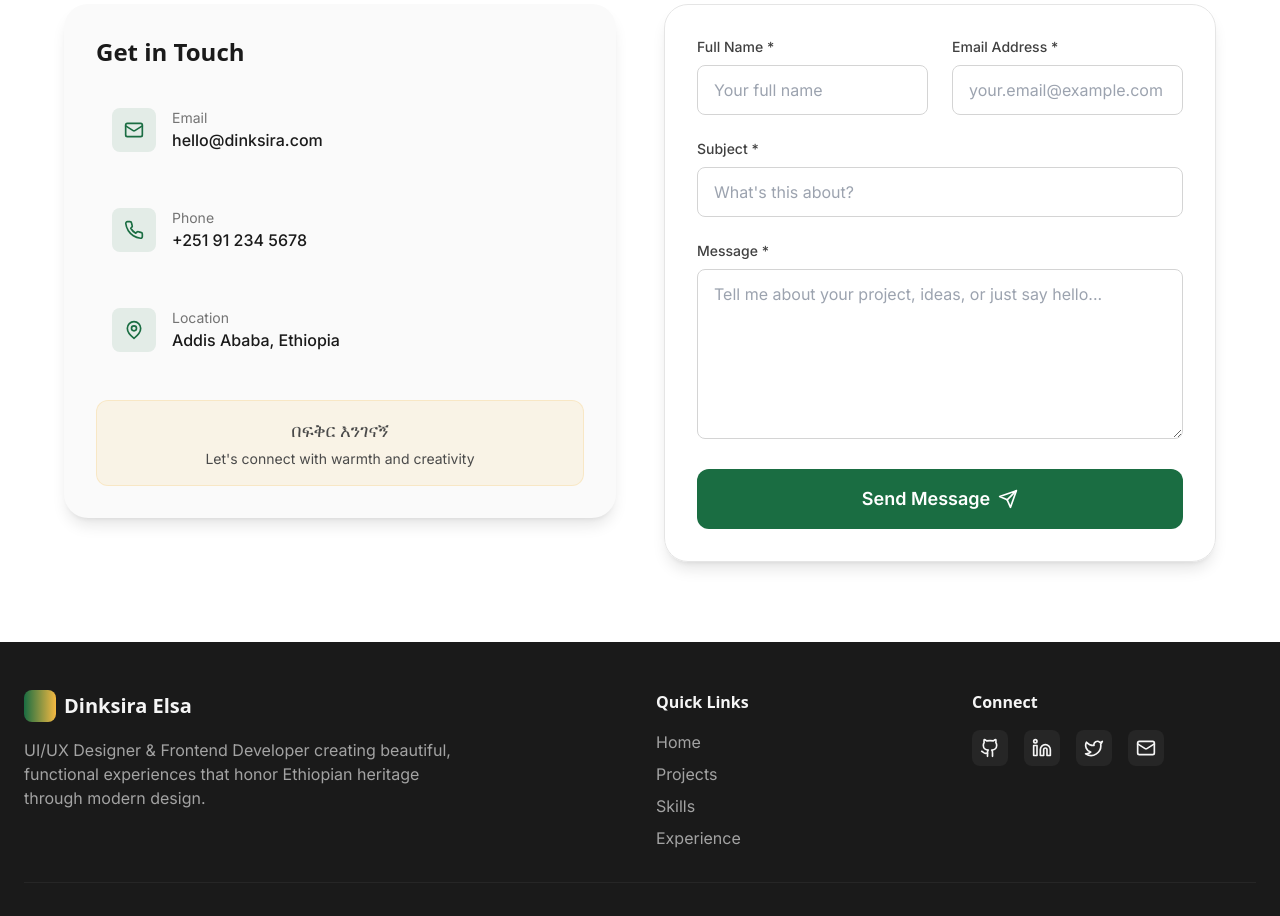
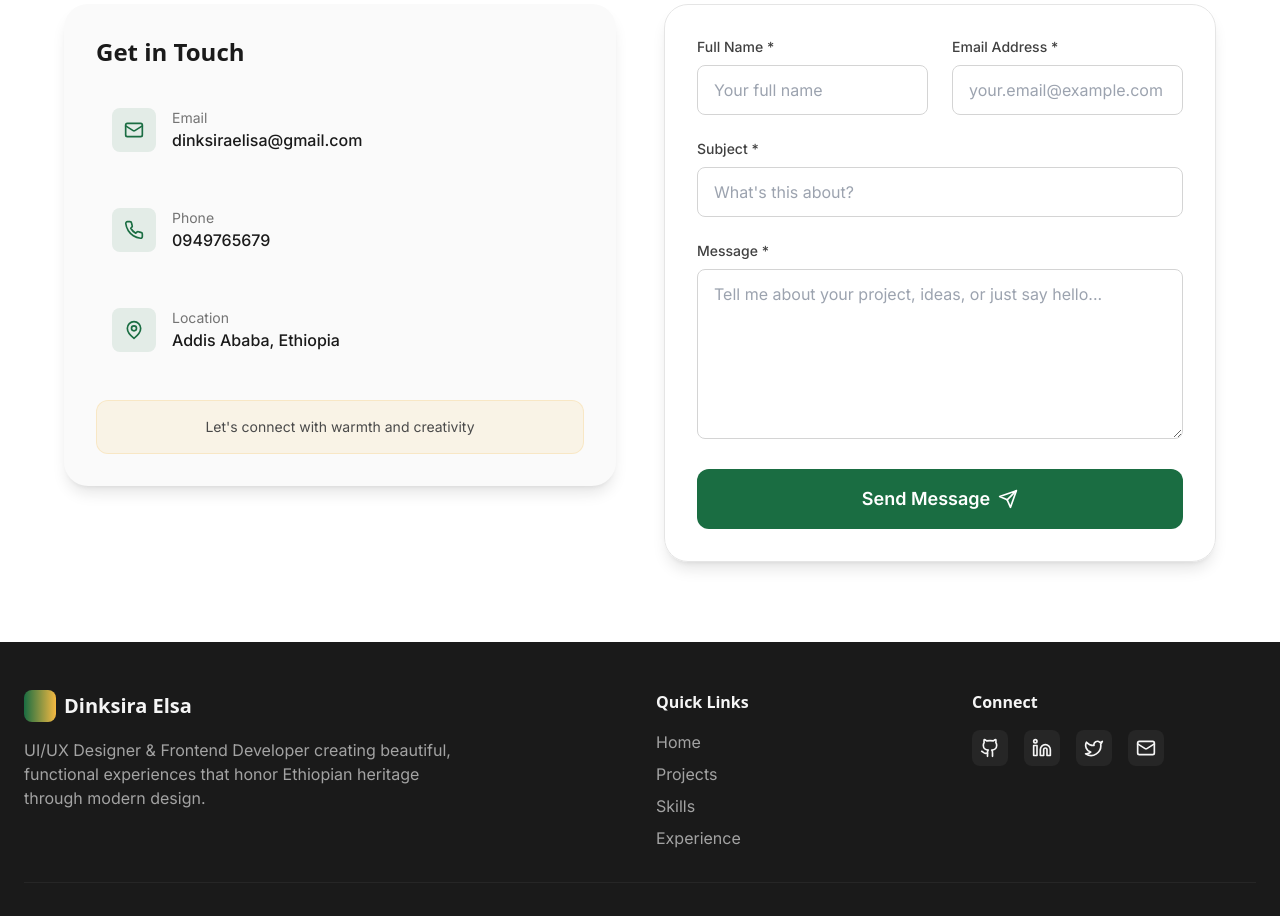
Before and after one commit to dinksira/Portfolio, a Next.js app: page / in a window 1280 px wide. Shown: the part 6680-7596 px from the top of the page. Built offline with nearby package versions, Linux system fonts and the light colour scheme; a web font is replaced by a local one.

Commit message:
contact form updated

```diff
--- a/src/components/sections/ContactForm.tsx
+++ b/src/components/sections/ContactForm.tsx
@@ -28,15 +28,15 @@ export default function ContactForm() {
   };
 
   const contactInfo = [
-    { icon: Mail, label: 'Email', value: 'hello@dinksira.com', href: 'mailto:hello@dinksira.com' },
-    { icon: Phone, label: 'Phone', value: '+251 91 234 5678', href: 'tel:+251912345678' },
+    { icon: Mail, label: 'Email', value: 'dinksiraelisa@gmail.com', href: 'mailto:dinksiraelisa@gmail.com' },
+    { icon: Phone, label: 'Phone', value: '0949765679', href: 'tel:0949765679' },
     { icon: MapPin, label: 'Location', value: 'Addis Ababa, Ethiopia', href: '#' },
   ];
 
   return (
     <section id="contact" className="py-20 bg-white dark:bg-neutral-900 transition-colors duration-300">
       <div className="container mx-auto px-6">
-        {/* Header */}
+        {/* Section Header */}
         <motion.div
           ref={ref}
           initial={{ opacity: 0, y: 30 }}
@@ -53,7 +53,7 @@ export default function ContactForm() {
 
         {/* Content Grid */}
         <div className="grid grid-cols-1 lg:grid-cols-2 gap-12 max-w-6xl mx-auto">
-          {/* Left Contact Info */}
+          {/* Contact Info */}
           <motion.div
             initial={{ opacity: 0, x: -50 }}
             animate={inView ? { opacity: 1, x: 0 } : {}}
@@ -69,6 +69,8 @@ export default function ContactForm() {
                   <motion.a
                     key={item.label}
                     href={item.href}
+                    target={item.label !== 'Location' ? '_blank' : undefined}
+                    rel="noopener noreferrer"
                     initial={{ opacity: 0, y: 20 }}
                     animate={inView ? { opacity: 1, y: 0 } : {}}
                     transition={{ delay: 0.4 + idx * 0.1 }}
@@ -88,7 +90,7 @@ export default function ContactForm() {
                 ))}
               </div>
 
-              {/* Cultural Note */}
+              {/* Note */}
               <motion.div
                 initial={{ opacity: 0 }}
                 animate={inView ? { opacity: 1 } : {}}
@@ -96,14 +98,13 @@ export default function ContactForm() {
                 className="mt-8 p-4 bg-sunset-gold/10 dark:bg-sunset-gold/20 rounded-xl border border-sunset-gold/20 text-center"
               >
                 <p className="text-sm text-neutral-600 dark:text-neutral-300">
-                  <span className="font-amharic block text-lg mb-1">በፍቅር እንገናኝ</span>
                   Let's connect with warmth and creativity
                 </p>
               </motion.div>
             </div>
           </motion.div>
 
-          {/* Right Form */}
+          {/* Contact Form */}
           <motion.div
             initial={{ opacity: 0, x: 50 }}
             animate={inView ? { opacity: 1, x: 0 } : {}}
```
